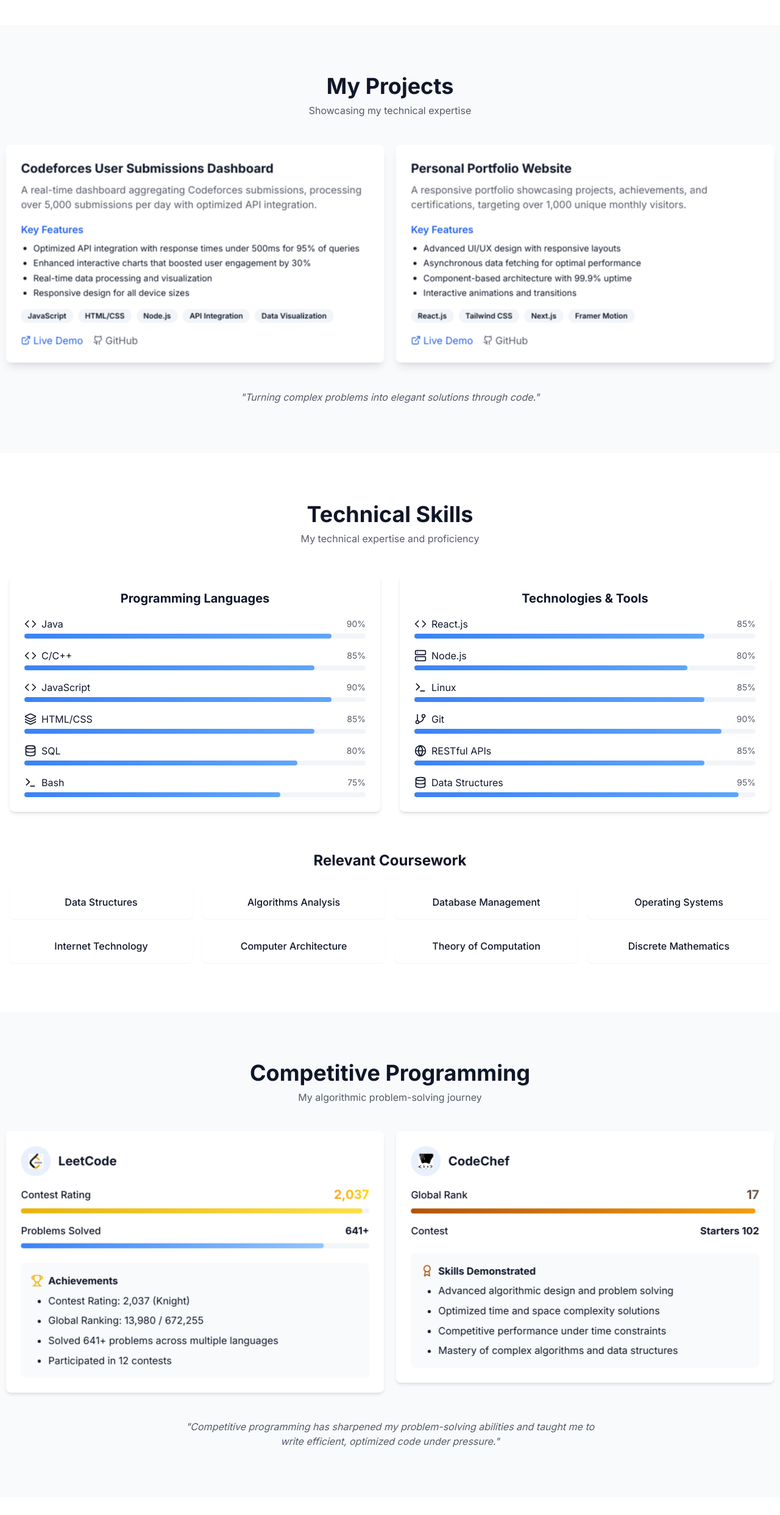
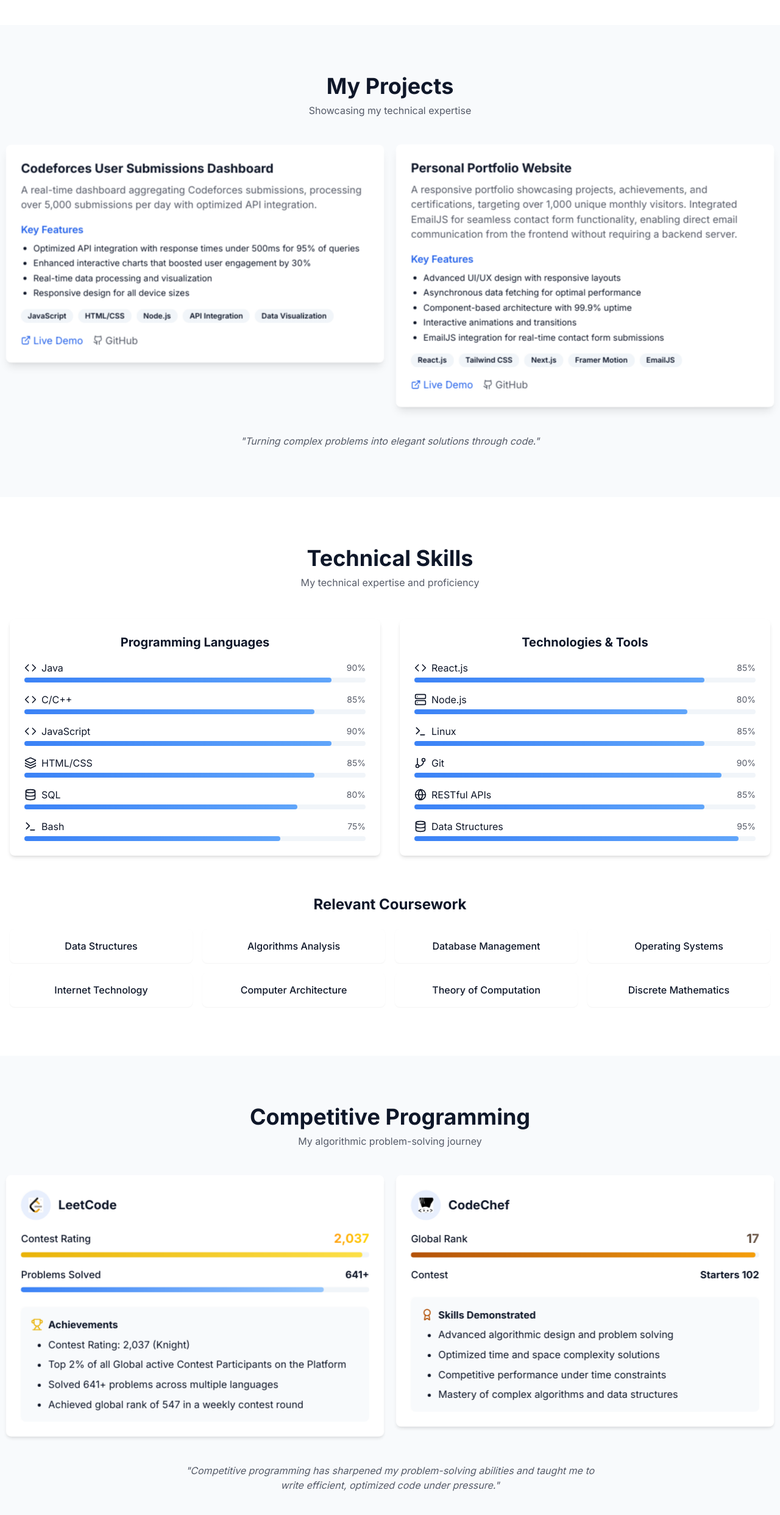
Before and after one commit to AlpostAyush/ayush-portfolio, a Next.js app: page / in a window 1280 px wide. Shown: the part 1635-4119 px from the top of the page at 61% size. Built offline with nearby package versions, Linux system fonts and the light colour scheme.

Commit message:
projects issues resolved

```diff
--- a/components/competitive-programming.tsx
+++ b/components/competitive-programming.tsx
@@ -84,10 +84,10 @@
                   </div>
                   <ul className="space-y-2 pl-7 list-disc">
                     <li>Contest Rating: 2,037 (Knight)</li>
-                    <li>Global Ranking: 13,980 / 672,255</li>
+                    <li>Top 2% of all Global active Contest Participants on the Platform</li>
                     <li>Solved 641+ problems across multiple languages</li>
-                    <li>Participated in 12 contests</li>
-                  </ul>
+                    <li>Achieved global rank of 547 in a weekly contest round</li>
+                    </ul>
                 </div>
               </div>
             </TiltCard>
--- a/components/projects.tsx
+++ b/components/projects.tsx
@@ -37,8 +37,8 @@
       id: 2,
       title: "Personal Portfolio Website",
       description:
-        "A responsive portfolio showcasing projects, achievements, and certifications, targeting over 1,000 unique monthly visitors.",
-      tags: ["React.js", "Tailwind CSS", "Next.js", "Framer Motion"],
+        "A responsive portfolio showcasing projects, achievements, and certifications, targeting over 1,000 unique monthly visitors. Integrated EmailJS for seamless contact form functionality, enabling direct email communication from the frontend without requiring a backend server.",
+      tags: ["React.js", "Tailwind CSS", "Next.js", "Framer Motion", "EmailJS"],
       liveLink: "https://AlpostAyush.vercel.app",
       githubLink: "https://github.com/AlpostAyush/ayush-portfolio",
       features: [
@@ -46,6 +46,7 @@
         "Asynchronous data fetching for optimal performance",
         "Component-based architecture with 99.9% uptime",
         "Interactive animations and transitions",
+        "EmailJS integration for real-time contact form submissions",
       ],
     },
   ])
```
Also changed, not shown: package.json (+6 -1 lines), 1 other file (tests, documents, lock files or other folders).
